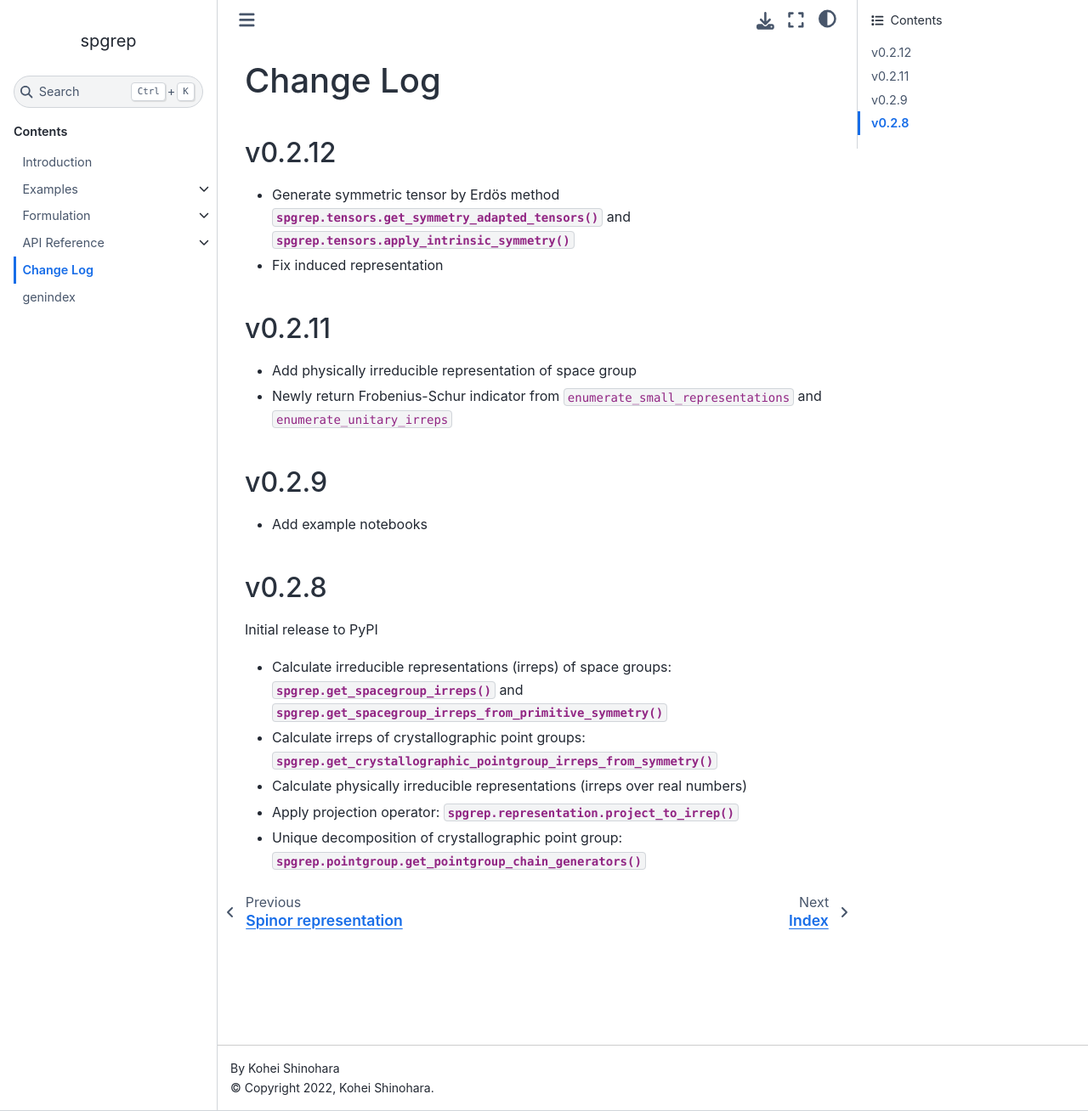
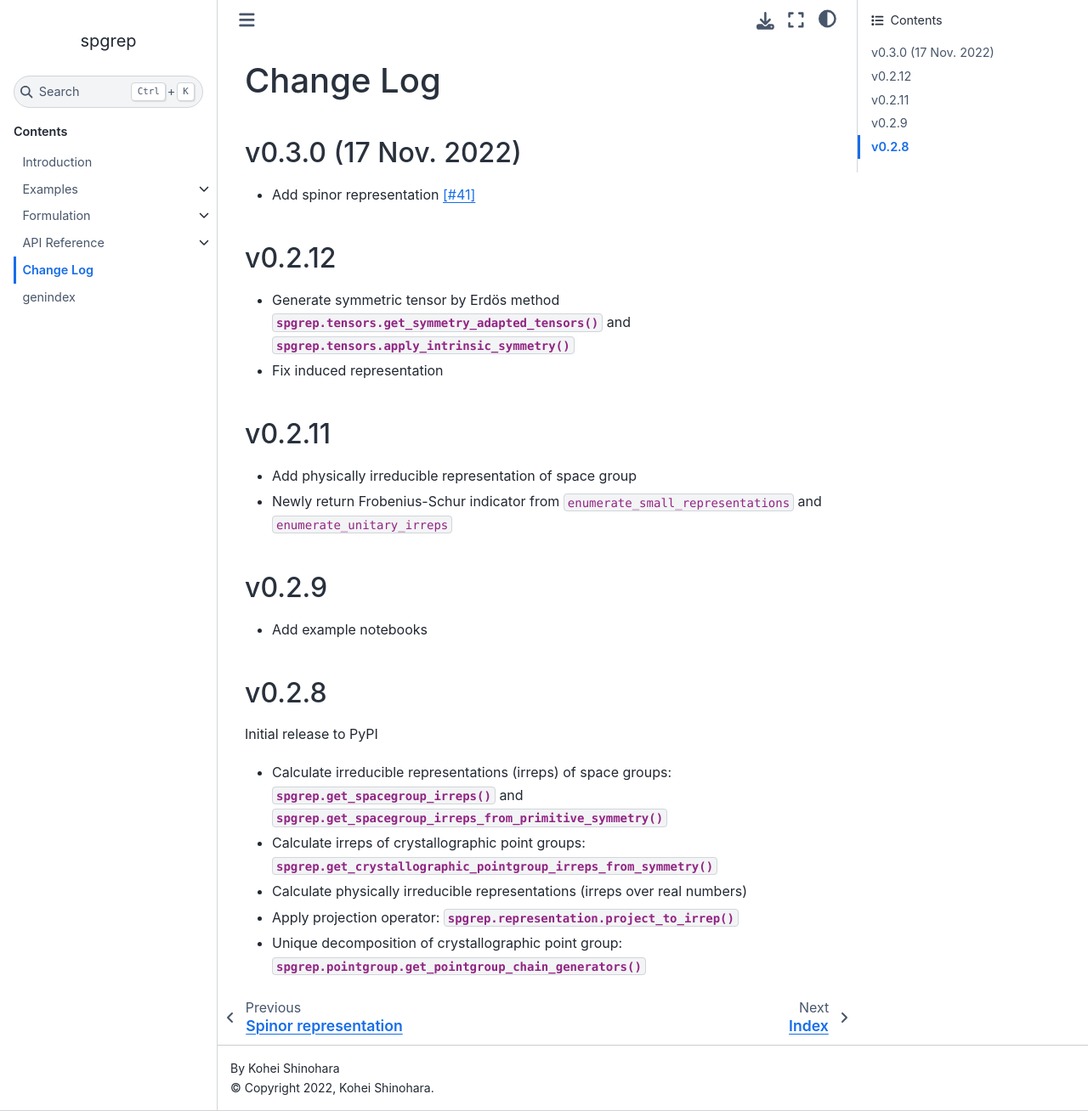
Before and after one commit to spglib/spgrep, a Sphinx documentation site: the page built from docs/changelog.md, in a window 1280 px wide and 1308 px high. Shown: the whole window at 85% size. Built offline with Sphinx 7.4.7 and the Sphinx Book theme 1.1.4, drawn with Linux system fonts in a browser that asks for light colours.

Commit message:
Update changelog

```diff
--- a/docs/changelog.md
+++ b/docs/changelog.md
@@ -1,4 +1,7 @@
 # Change Log
+
+## v0.3.0 (17 Nov. 2022)
+- Add spinor representation [[#41]](https://github.com/spglib/spgrep/pull/41)
 
 ## v0.2.12
 - Generate symmetric tensor by Erdös method {func}`spgrep.tensors.get_symmetry_adapted_tensors` and {func}`spgrep.tensors.apply_intrinsic_symmetry`
```
